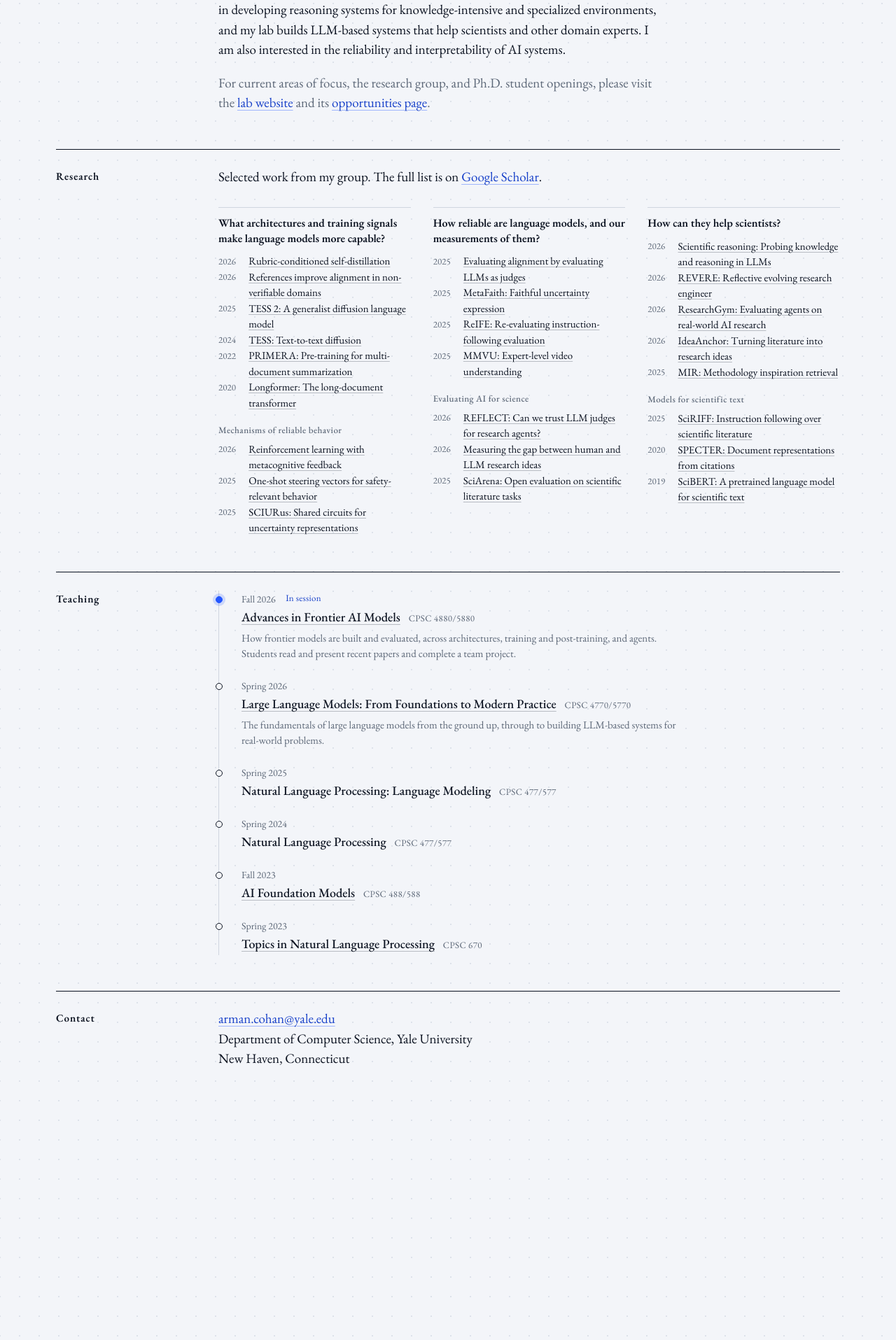
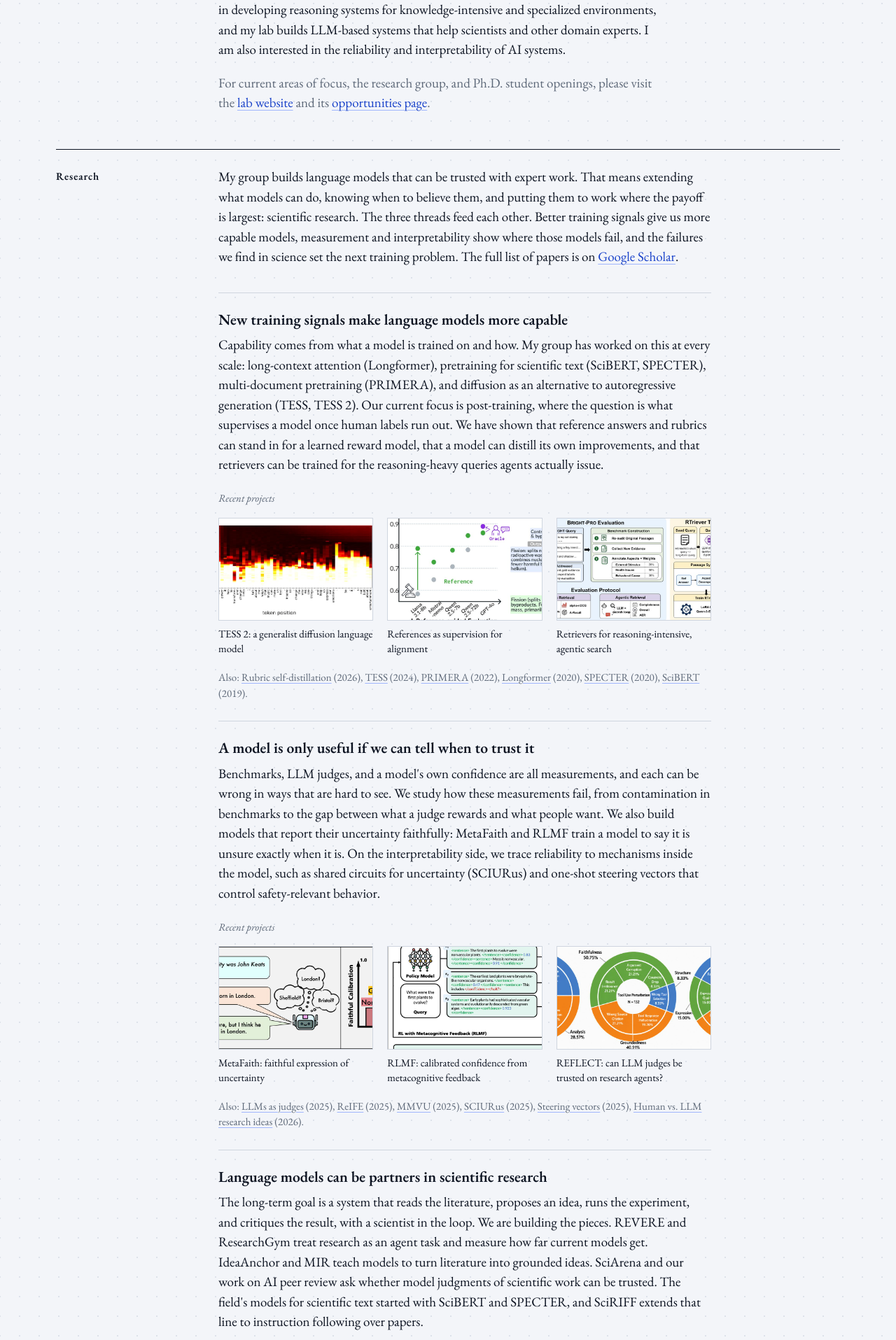
Before and after one commit to armancohan/acohan.github.io, a Jekyll site: the page built from index.html, in a window 1280 px wide. Shown: the part 527-2442 px from the top of the page at 70% size. Built offline with Jekyll 4.4.1, drawn with Linux system fonts in a browser that asks for light colours; some of the changed text lies outside the part shown.

Commit message:
Draft a research agenda: thesis, three argued themes, featured projects with figures
Co-Authored-By: Claude Fable 5.1 <noreply@anthropic.com>

```diff
--- a/files/site.css
+++ b/files/site.css
@@ -195,58 +195,92 @@ h1 .cap {
   color: var(--muted);
 }
 
-/* The three questions, each with its papers */
-.questions {
+/* Research agenda: a thesis, then three argued themes with featured projects */
+.agenda {
+  max-width: 44rem;
+}
+
+.thesis {
+  margin-bottom: 2.25rem;
+}
+
+.theme {
+  padding-top: 1.5rem;
+  margin-top: 1.75rem;
+  border-top: 1px solid var(--rule);
+}
+
+.theme h3 {
+  margin: 0 0 .6rem;
+  font-size: 1.35rem;
+  font-weight: 600;
+  line-height: 1.25;
+}
+
+.theme > p {
+  margin-bottom: 1rem;
+}
+
+.projects-label {
+  margin: 1.4rem 0 .7rem;
+  color: var(--muted);
+  font-size: .9375rem;
+  font-style: italic;
+}
+
+.projects {
   display: grid;
   grid-template-columns: repeat(3, minmax(0, 1fr));
-  column-gap: 2rem;
-  margin-top: 1.75rem;
-}
-
-.question h3 {
-  margin: 0 0 .7rem;
-  padding-top: .7rem;
-  border-top: 1px solid var(--rule);
-  font-size: 1rem;
-  font-weight: 600;
-  line-height: 1.35;
-}
-
-.question h4 {
-  margin: 1.1rem 0 .4rem;
-  color: var(--muted);
-  font-size: .8125rem;
-  font-weight: 500;
-  letter-spacing: .03em;
-}
-
-.works {
+  gap: 1.25rem;
   margin: 0;
   padding: 0;
   list-style: none;
+}
+
+.projects a {
+  display: block;
+  color: var(--ink);
+  text-decoration: none;
+}
+
+.projects img {
+  display: block;
+  width: 100%;
+  height: auto;
+  aspect-ratio: 3 / 2;
+  object-fit: cover;
+  border: 1px solid var(--rule);
+  background: #fff;
+}
+
+.projects span {
+  display: block;
+  margin-top: .5rem;
+  font-size: .9375rem;
+  line-height: 1.4;
+}
+
+.projects a:hover img {
+  border-color: var(--accent);
+}
+
+.projects a:hover span {
+  color: var(--accent);
+}
+
+.more {
+  margin: 1.25rem 0 0;
+  color: var(--muted);
   font-size: .9375rem;
   line-height: 1.5;
 }
 
-.works li {
-  display: grid;
-  grid-template-columns: 2.7rem minmax(0, 1fr);
+.more a {
+  color: var(--muted);
 }
 
-.works .y {
-  color: var(--muted);
-  font-size: .8125rem;
-  padding-top: .1em;
-}
-
-.works a {
-  color: var(--ink);
-  text-decoration-color: color-mix(in srgb, var(--ink) 25%, transparent);
-}
-
-.works a:hover {
+.more a:hover {
   color: var(--accent);
-  text-decoration-color: currentColor;
 }
 
 /* Teaching: a vertical timeline, one dot per term */
@@ -375,9 +409,8 @@ h1 .cap {
     grid-column: 1;
   }
 
-  .questions {
-    grid-template-columns: minmax(0, 1fr);
-    row-gap: 1.25rem;
+  .projects {
+    grid-template-columns: repeat(2, minmax(0, 1fr));
   }
 
   .courses {
--- a/index.html
+++ b/index.html
@@ -102,31 +102,109 @@
 
     <section class="block" id="research" aria-labelledby="research-title">
       <h2 id="research-title">Research</h2>
-      <div class="prose">
-        <p>
-          Selected work from my group. The full list is on
+      <div class="agenda">
+        <p class="thesis">
+          My group builds language models that can be trusted with expert work. That means extending what models
+          can do, knowing when to believe them, and putting them to work where the payoff is largest: scientific
+          research. The three threads feed each other. Better training signals give us more capable models,
+          measurement and interpretability show where those models fail, and the failures we find in science set
+          the next training problem. The full list of papers is on
           <a href="https://scholar.google.com/citations?user=baI7IY0AAAAJ&amp;hl=en">Google Scholar</a>.
         </p>
-      </div>
-      <div class="questions">
-        <div class="question">
-          <h3>What architectures and training signals make language models more capable?</h3>
-          <ul class="works"><li><span class="y">2026</span><a href="https://openreview.net/forum?id=QIFuWgnn6m" title="Rethinking Reward Supervision: Rubric-Conditioned Self-Distillation">Rubric-conditioned self-distillation</a></li><li><span class="y">2026</span><a href="https://arxiv.org/abs/2602.16802" title="References Improve LLM Alignment in Non-Verifiable Domains">References improve alignment in non-verifiable domains</a></li><li><span class="y">2025</span><a href="https://aclanthology.org/2025.acl-long.1029/" title="TESS 2: A Large-Scale Generalist Diffusion Language Model">TESS 2: A generalist diffusion language model</a></li><li><span class="y">2024</span><a href="https://aclanthology.org/2024.eacl-long.144/" title="TESS: Text-to-Text Self-Conditioned Simplex Diffusion">TESS: Text-to-text diffusion</a></li><li><span class="y">2022</span><a href="https://aclanthology.org/2022.acl-long.360/" title="PRIMERA: Pyramid-based Masked Sentence Pre-training for Multi-document Summarization">PRIMERA: Pre-training for multi-document summarization</a></li><li><span class="y">2020</span><a href="https://arxiv.org/abs/2004.05150" title="Longformer: The Long-Document Transformer">Longformer: The long-document transformer</a></li></ul>
-          <h4>Mechanisms of reliable behavior</h4>
-          <ul class="works"><li><span class="y">2026</span><a href="https://arxiv.org/abs/2606.32032" title="RLMF: Reinforcement Learning with Metacognitive Feedback Elicits Faithful Uncertainty Expression in LLMs">Reinforcement learning with metacognitive feedback</a></li><li><span class="y">2025</span><a href="https://arxiv.org/abs/2502.18862" title="One-shot Optimized Steering Vectors Mediate Safety-relevant Behaviors in LLMs">One-shot steering vectors for safety-relevant behavior</a></li><li><span class="y">2025</span><a href="https://aclanthology.org/2025.naacl-long.618/" title="SCIURus: Shared Circuits for Interpretable Uncertainty Representations in Language Models">SCIURus: Shared circuits for uncertainty representations</a></li></ul>
-        </div>
-        <div class="question">
-          <h3>How reliable are language models, and our measurements of them?</h3>
-          <ul class="works"><li><span class="y">2025</span><a href="https://arxiv.org/abs/2511.20604" title="On Evaluating LLM Alignment by Evaluating LLMs as Judges">Evaluating alignment by evaluating LLMs as judges</a></li><li><span class="y">2025</span><a href="https://aclanthology.org/2025.emnlp-main.1505/" title="MetaFaith: Faithful Natural Language Uncertainty Expression in LLMs">MetaFaith: Faithful uncertainty expression</a></li><li><span class="y">2025</span><a href="https://aclanthology.org/2025.naacl-long.610/" title="ReIFE: Re-evaluating Instruction-Following Evaluation">ReIFE: Re-evaluating instruction-following evaluation</a></li><li><span class="y">2025</span><a href="https://arxiv.org/abs/2501.12380" title="MMVU: Measuring Expert-Level Multi-Discipline Video Understanding">MMVU: Expert-level video understanding</a></li></ul>
-          <h4>Evaluating AI for science</h4>
-          <ul class="works"><li><span class="y">2026</span><a href="https://arxiv.org/abs/2605.19196" title="Time to REFLECT: Can We Trust LLM Judges for Evidence-based Research Agents?">REFLECT: Can we trust LLM judges for research agents?</a></li><li><span class="y">2026</span><a href="https://arxiv.org/abs/2607.01233" title="Measuring the Gap Between Human and LLM Research Ideas">Measuring the gap between human and LLM research ideas</a></li><li><span class="y">2025</span><a href="https://arxiv.org/abs/2507.01001" title="SciArena: An Open Evaluation Platform for Non-Verifiable Scientific Literature-Grounded Tasks">SciArena: Open evaluation on scientific literature tasks</a></li></ul>
-        </div>
-        <div class="question">
-          <h3>How can they help scientists?</h3>
-          <ul class="works"><li><span class="y">2026</span><a href="https://arxiv.org/abs/2508.19202" title="Demystifying Scientific Problem-Solving in LLMs by Probing Knowledge and Reasoning">Scientific reasoning: Probing knowledge and reasoning in LLMs</a></li><li><span class="y">2026</span><a href="https://arxiv.org/abs/2603.20667" title="REVERE: Reflective Evolving Research Engineer">REVERE: Reflective evolving research engineer</a></li><li><span class="y">2026</span><a href="https://arxiv.org/abs/2602.15112" title="ResearchGym: Evaluating Language Model Agents on Real-World AI Research">ResearchGym: Evaluating agents on real-world AI research</a></li><li><span class="y">2026</span><a href="https://arxiv.org/abs/2610.08781" title="IdeaAnchor: Teaching LLMs to Turn Literature into Research Ideas">IdeaAnchor: Turning literature into research ideas</a></li><li><span class="y">2025</span><a href="https://aclanthology.org/2025.acl-long.1390/" title="MIR: Methodology Inspiration Retrieval for Scientific Research Problems">MIR: Methodology inspiration retrieval</a></li></ul>
-          <h4>Models for scientific text</h4>
-          <ul class="works"><li><span class="y">2025</span><a href="https://aclanthology.org/2025.emnlp-main.310/" title="SciRIFF: A Resource to Enhance Language Model Instruction-Following over Scientific Literature">SciRIFF: Instruction following over scientific literature</a></li><li><span class="y">2020</span><a href="https://aclanthology.org/2020.acl-main.207/" title="SPECTER: Document-level Representation Learning using Citation-informed Transformers">SPECTER: Document representations from citations</a></li><li><span class="y">2019</span><a href="https://aclanthology.org/D19-1371/" title="SciBERT: A Pretrained Language Model for Scientific Text">SciBERT: A pretrained language model for scientific text</a></li></ul>
-        </div>
+        <section class="theme">
+          <h3>New training signals make language models more capable</h3>
+          <p>Capability comes from what a model is trained on and how. My group has worked on this at every
+          scale: long-context attention (Longformer), pretraining for scientific text (SciBERT, SPECTER),
+          multi-document pretraining (PRIMERA), and diffusion as an alternative to autoregressive generation
+          (TESS, TESS 2). Our current focus is post-training, where the question is what supervises a model once
+          human labels run out. We have shown that reference answers and rubrics can stand in for a learned reward
+          model, that a model can distill its own improvements, and that retrievers can be trained for the
+          reasoning-heavy queries agents actually issue.</p>
+          <p class="projects-label">Recent projects</p>
+          <ul class="projects">
+            <li>
+              <a href="https://aclanthology.org/2025.acl-long.1029/" title="TESS 2: A Large-Scale Generalist Diffusion Language Model">
+                <img src="./img/research/tess2.jpg" alt="" width="720" height="480" loading="lazy">
+                <span>TESS 2: a generalist diffusion language model</span>
+              </a>
+            </li>
+            <li>
+              <a href="https://arxiv.org/abs/2602.16802" title="References Improve LLM Alignment in Non-Verifiable Domains">
+                <img src="./img/research/references.jpg" alt="" width="720" height="480" loading="lazy">
+                <span>References as supervision for alignment</span>
+              </a>
+            </li>
+            <li>
+              <a href="https://aclanthology.org/2026.acl-long.1705/" title="Rethinking Reasoning-Intensive Retrieval: Evaluating and Advancing Retrievers in Agentic Search Systems">
+                <img src="./img/research/retrieval.jpg" alt="" width="720" height="480" loading="lazy">
+                <span>Retrievers for reasoning-intensive, agentic search</span>
+              </a>
+            </li>
+          </ul>
+          <p class="more">Also: <a href="https://openreview.net/forum?id=QIFuWgnn6m" title="Rethinking Reward Supervision: Rubric-Conditioned Self-Distillation">Rubric self-distillation</a> (2026), <a href="https://aclanthology.org/2024.eacl-long.144/" title="TESS: Text-to-Text Self-Conditioned Simplex Diffusion">TESS</a> (2024), <a href="https://aclanthology.org/2022.acl-long.360/" title="PRIMERA: Pyramid-based Masked Sentence Pre-training for Multi-document Summarization">PRIMERA</a> (2022), <a href="https://arxiv.org/abs/2004.05150" title="Longformer: The Long-Document Transformer">Longformer</a> (2020), <a href="https://aclanthology.org/2020.acl-main.207/" title="SPECTER: Document-level Representation Learning using Citation-informed Transformers">SPECTER</a> (2020), <a href="https://aclanthology.org/D19-1371/" title="SciBERT: A Pretrained Language Model for Scientific Text">SciBERT</a> (2019).</p>
+        </section>
+        <section class="theme">
+          <h3>A model is only useful if we can tell when to trust it</h3>
+          <p>Benchmarks, LLM judges, and a model's own confidence are all measurements, and each can be wrong in
+          ways that are hard to see. We study how these measurements fail, from contamination in benchmarks to the
+          gap between what a judge rewards and what people want. We also build models that report their uncertainty
+          faithfully: MetaFaith and RLMF train a model to say it is unsure exactly when it is. On the
+          interpretability side, we trace reliability to mechanisms inside the model, such as shared circuits for
+          uncertainty (SCIURus) and one-shot steering vectors that control safety-relevant behavior.</p>
+          <p class="projects-label">Recent projects</p>
+          <ul class="projects">
+            <li>
+              <a href="https://aclanthology.org/2025.emnlp-main.1505/" title="MetaFaith: Faithful Natural Language Uncertainty Expression in LLMs">
+                <img src="./img/research/metafaith.jpg" alt="" width="720" height="480" loading="lazy">
+                <span>MetaFaith: faithful expression of uncertainty</span>
+              </a>
+            </li>
+            <li>
+              <a href="https://arxiv.org/abs/2606.32032" title="RLMF: Reinforcement Learning with Metacognitive Feedback Elicits Faithful Uncertainty Expression in LLMs">
+                <img src="./img/research/rlmf.jpg" alt="" width="720" height="480" loading="lazy">
+                <span>RLMF: calibrated confidence from metacognitive feedback</span>
+              </a>
+            </li>
+            <li>
+              <a href="https://arxiv.org/abs/2605.19196" title="Time to REFLECT: Can We Trust LLM Judges for Evidence-based Research Agents?">
+                <img src="./img/research/reflect.jpg" alt="" width="720" height="480" loading="lazy">
+                <span>REFLECT: can LLM judges be trusted on research agents?</span>
+              </a>
+            </li>
+          </ul>
+          <p class="more">Also: <a href="https://arxiv.org/abs/2511.20604" title="On Evaluating LLM Alignment by Evaluating LLMs as Judges">LLMs as judges</a> (2025), <a href="https://aclanthology.org/2025.naacl-long.610/" title="ReIFE: Re-evaluating Instruction-Following Evaluation">ReIFE</a> (2025), <a href="https://arxiv.org/abs/2501.12380" title="MMVU: Measuring Expert-Level Multi-Discipline Video Understanding">MMVU</a> (2025), <a href="https://aclanthology.org/2025.naacl-long.618/" title="SCIURus: Shared Circuits for Interpretable Uncertainty Representations in Language Models">SCIURus</a> (2025), <a href="https://arxiv.org/abs/2502.18862" title="One-shot Optimized Steering Vectors Mediate Safety-relevant Behaviors in LLMs">Steering vectors</a> (2025), <a href="https://arxiv.org/abs/2607.01233" title="Measuring the Gap Between Human and LLM Research Ideas">Human vs. LLM research ideas</a> (2026).</p>
+        </section>
+        <section class="theme">
+          <h3>Language models can be partners in scientific research</h3>
+          <p>The long-term goal is a system that reads the literature, proposes an idea, runs the experiment, and
+          critiques the result, with a scientist in the loop. We are building the pieces. REVERE and ResearchGym
+          treat research as an agent task and measure how far current models get. IdeaAnchor and MIR teach models
+          to turn literature into grounded ideas. SciArena and our work on AI peer review ask whether model
+          judgments of scientific work can be trusted. The field's models for scientific text started with SciBERT
+          and SPECTER, and SciRIFF extends that line to instruction following over papers.</p>
+          <p class="projects-label">Recent projects</p>
+          <ul class="projects">
+            <li>
+              <a href="https://arxiv.org/abs/2603.20667" title="REVERE: Reflective Evolving Research Engineer">
+                <img src="./img/research/revere.jpg" alt="" width="720" height="480" loading="lazy">
+                <span>REVERE: a research engineer that evolves its own methods</span>
+              </a>
+            </li>
+            <li>
+              <a href="https://arxiv.org/abs/2602.15112" title="ResearchGym: Evaluating Language Model Agents on Real-World AI Research">
+                <img src="./img/research/researchgym.jpg" alt="" width="720" height="480" loading="lazy">
+                <span>ResearchGym: agents on real-world AI research tasks</span>
+              </a>
+            </li>
+            <li>
+              <a href="https://arxiv.org/abs/2507.01001" title="SciArena: An Open Evaluation Platform for Non-Verifiable Scientific Literature-Grounded Tasks">
+                <img src="./img/research/sciarena.jpg" alt="" width="720" height="480" loading="lazy">
+                <span>SciArena: human preferences on scientific literature tasks</span>
+              </a>
+            </li>
+          </ul>
+          <p class="more">Also: <a href="https://arxiv.org/abs/2610.08781" title="IdeaAnchor: Teaching LLMs to Turn Literature into Research Ideas">IdeaAnchor</a> (2026), <a href="https://aclanthology.org/2025.acl-long.1390/" title="MIR: Methodology Inspiration Retrieval for Scientific Research Problems">MIR</a> (2025), <a href="https://arxiv.org/abs/2508.19202" title="Demystifying Scientific Problem-Solving in LLMs by Probing Knowledge and Reasoning">Scientific reasoning</a> (2026), <a href="https://aclanthology.org/2025.emnlp-main.310/" title="SciRIFF: A Resource to Enhance Language Model Instruction-Following over Scientific Literature">SciRIFF</a> (2025).</p>
+        </section>
       </div>
     </section>
 
```
Also changed, not shown: img/research/metafaith.jpg (added), img/research/references.jpg (added), img/research/reflect.jpg (added), img/research/researchgym.jpg (added), img/research/retrieval.jpg (added), img/research/revere.jpg (added), img/research/rlmf.jpg (added), img/research/sciarena.jpg (added), img/research/tess2.jpg (added).
